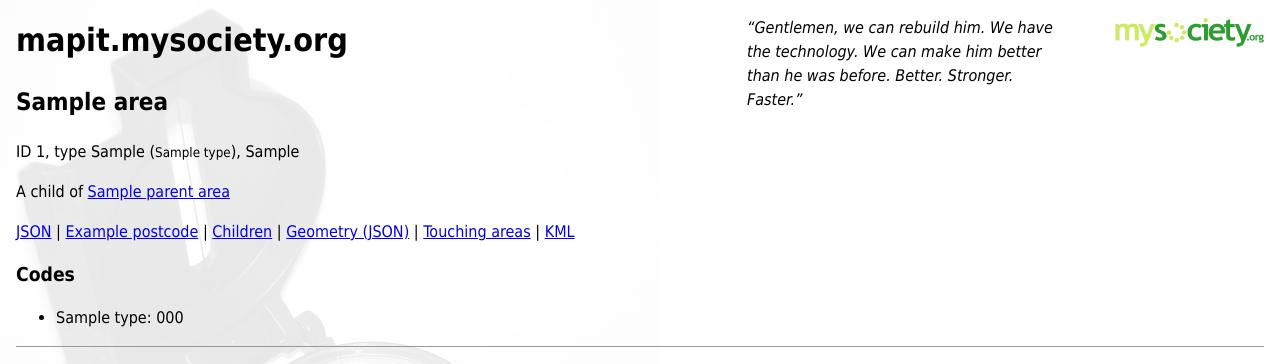
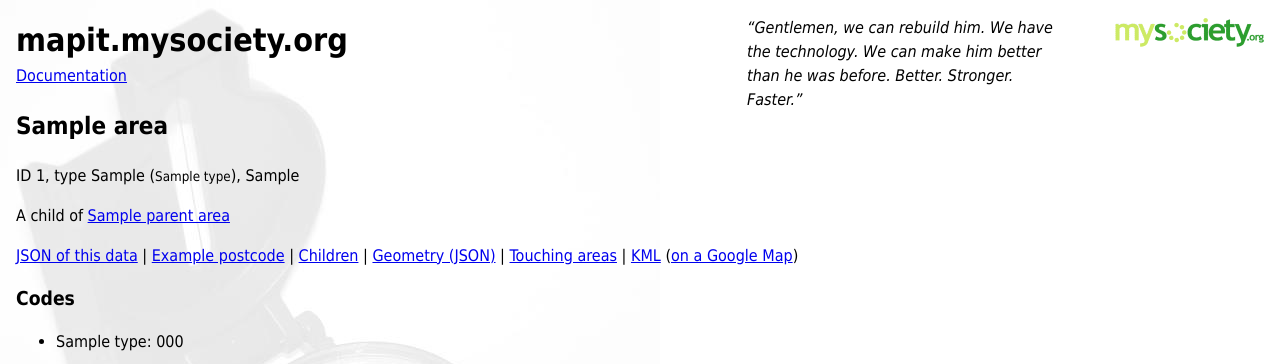
Before and after one commit to mysociety/mapit, a Django app: template pylib/mapit/templates/area.html in a window 1280 px wide. Shown: the top 364 px of the page. Run offline with Django 3.2, Linux system fonts and the light colour scheme; the template is opened without the code that fills it: most values are stand-ins (such as "Sample title", 1, 10 or a date in 2020).

Commit message:
Add docs home link.

```diff
--- a/pylib/mapit/templates/area.html
+++ b/pylib/mapit/templates/area.html
@@ -12,7 +12,7 @@
 {% endif %}
 
 <p>
-<a href="/area/{{ area.id }}">JSON</a>
+<a href="/area/{{ area.id }}">JSON of this data</a>
 {% if area.polygons.count or area.postcodes.count %}
 | <a href="/area/{{ area.id }}/example_postcode.html">Example postcode</a>
 {% endif %}
@@ -23,6 +23,7 @@
 | <a href="/area/{{ area.id }}/geometry">Geometry (JSON)</a>
 | <a href="/area/{{ area.id }}/touches.html">Touching areas</a>
 | <a href="/area/{{ area.id }}.kml">KML</a>
+(<a href="http://maps.google.co.uk/maps?q=http://mapit.mysociety.org/area/{{ area.id }}.kml">on a Google Map</a>)
 {% endif %}
 
 <h3>Codes</h3>
--- a/pylib/mapit/templates/base.html
+++ b/pylib/mapit/templates/base.html
@@ -14,6 +14,7 @@
 </blockquote>
 
 <h1>mapit.mysociety.org</h1>
+<span><a href="/">Documentation</a></span>
 
 {% block content %}
 {% endblock %}
--- a/pylib/mapit/templates/data.html
+++ b/pylib/mapit/templates/data.html
@@ -4,7 +4,7 @@
 
 {% block content %}
 
-<p><a href="{{ json }}">JSON</a></p>
+<p><a href="{{ json }}">JSON of this data</a></p>
 
 {% include "areas.html" %}
 
--- a/pylib/mapit/templates/postcode.html
+++ b/pylib/mapit/templates/postcode.html
@@ -6,7 +6,7 @@
 
 <h2>{{ postcode.postcode }}</h2>
 
-<p><a href="{{ json }}{{ postcode.postcode|urlencode }}">JSON</a></p>
+<p><a href="{{ json }}{{ postcode.postcode|urlencode }}">JSON of this data</a></p>
 
 <ul>
 <li>{% ifequal postcode.coordsyst "G" %}OSGB{% else %}IRE65{% endifequal %}
```
